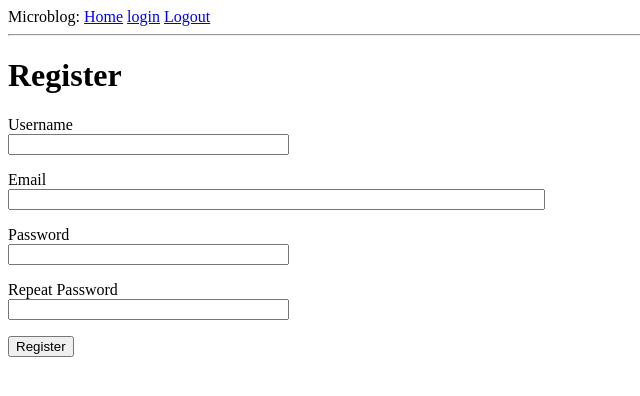
After one commit to viktorChekhovoi/flask_website, a Flask app: page /registration in a window 1280 px wide. The commit adds this page. Shown: the top 396 px of the page, without its empty margins (0-640 px from the left). Run offline with Flask 2, Linux system fonts and the light colour scheme.

Commit message:
login now works

```diff
--- a/flaskey/firstapp/__init__.py
+++ b/flaskey/firstapp/__init__.py
@@ -2,11 +2,12 @@ from flask import Flask
 from config import Config
 from flask_sqlalchemy import SQLAlchemy
 from flask_migrate import Migrate
-
+from flask_login import LoginManager
 
 app = Flask(__name__)
 app.config.from_object(Config)
 db = SQLAlchemy(app)
 migrate = Migrate(app, db)
-
+login = LoginManager(app)
+login.login_view = 'login'
 from firstapp import routes, models
--- a/flaskey/firstapp/login_form.py
+++ b/flaskey/firstapp/login_form.py
@@ -1,9 +1,29 @@
 from flask_wtf import FlaskForm
 from wtforms import StringField, PasswordField, BooleanField, SubmitField
-from wtforms.validators import DataRequired
+from wtforms.validators import DataRequired, ValidationError, Email, EqualTo
+from firstapp.models import User
 
 class Login_Form(FlaskForm):
     username = StringField('username', validators = [DataRequired()])
     password = PasswordField('password', validators = [DataRequired()])
     remember_me = BooleanField('remember me')
     sign_in = SubmitField('sign in')
+
+
+class Registration_Form(FlaskForm):
+    username = StringField('Username', validators=[DataRequired()])
+    email = StringField('Email', validators=[DataRequired(), Email()])
+    password = PasswordField('Password', validators=[DataRequired()])
+    password2 = PasswordField(
+        'Repeat Password', validators=[DataRequired(), EqualTo('password')])
+    submit = SubmitField('Register')
+
+    def validate_username(self, username):
+        user = User.query.filter_by(username=username.data).first()
+        if user is not None:
+            raise ValidationError('Please use a different username.')
+
+    def validate_email(self, email):
+        user = User.query.filter_by(email=email.data).first()
+        if user is not None:
+            raise ValidationError('Please use a different email address.')
--- a/flaskey/firstapp/routes.py
+++ b/flaskey/firstapp/routes.py
@@ -1,11 +1,14 @@
-from firstapp import app
-from flask import render_template, redirect, flash, url_for
-from firstapp.login_form import Login_Form
+from firstapp import app, db
+from flask import render_template, redirect, flash, url_for, request
+from firstapp.login_form import Login_Form, Registration_Form
 import requests
 import json
-
+from flask_login import current_user, login_user, logout_user, login_required
+from firstapp.models import User
+from werkzeug.urls import url_parse
 @app.route('/')
 @app.route('/index')
+@login_required
 def index():
     url = "https://api.github.com/users/victorChekhovoy/events"
     r = requests.get(url)
@@ -15,15 +18,45 @@ def index():
         if a['type'] == 'PushEvent':
             last = a
             break
-    username = 'pictor'
-    return render_template('index.html', user=username, date = last['created_at'])
+
+    return render_template('index.html', date = last['created_at'])
 
 
 @app.route('/login', methods = ['GET', 'POST'])
 def login():
+    if current_user.is_authenticated:
+        return redirect(url_for('index'))
+
     form = Login_Form()
     if form.validate_on_submit():
-        flash('Login requested for user {}, remember_me = {}'.format(
-            form.username.data, form.remember_me.data))
+        user = User.query.filter_by(username = form.username.data).first()
+        if user is None or not user.check_password(form.password.data):
+            flash('invalid username or password')
+            return redirect(url_for('login'))
+
+        login_user(user, remember = form.remember_me.data)
+        next_page = request.args.get('next')
+        if not next_page or url_parse(next_page).netloc != '':
+            next_page = url_for('index')
+        return redirect(next_page)
+
+    return render_template('login.html',title = 'sign in',  login_form = form)
+
+@app.route('/logout')
+def logout():
+    logout_user()
+    return redirect(url_for('index'))
+
+@app.route('/registration', methods=['GET', 'POST'])
+def register():
+    if current_user.is_authenticated:
         return redirect(url_for('index'))
-    return render_template('login.html',title = 'sign in',  login_form = form)
+    form = Registration_Form()
+    if form.validate_on_submit():
+        user = User(username = form.username.data, email = form.email.data)
+        user.set_password(form.password.data)
+        db.session.add(user)
+        db.session.commit()
+        flash('Congratulations, you are now a registered user!')
+        return redirect(url_for('login'))
+    return render_template('registration.html', form = form)
--- a/flaskey/firstapp/templates/base.html
+++ b/flaskey/firstapp/templates/base.html
@@ -8,7 +8,9 @@
     </head>
     <body>
 	    <div>Microblog: <a href = {{ url_for('index') }}>Home</a>
-		    <a href = {{ url_for('login') }}>login</a></div>
+		    	    <a href = {{ url_for('login') }}>login</a>
+			    <a href = {{ url_for('logout') }}>Logout</a>
+	    </div>
         <hr>
 	{% with messages = get_flashed_messages() %}
         {% if messages %}
--- a/flaskey/firstapp/templates/index.html
+++ b/flaskey/firstapp/templates/index.html
@@ -1,5 +1,6 @@
 {% extends "base.html" %}
 
 {% block content%}
-        <h1>Henlo, {{ date }} !</h1>
+        <h1>Henlo, {{ current_user.username }}</h1?
+	<div><p>Your last commit was at <b>{{ date }}</b></p></div>
 {% endblock %}
--- a/flaskey/firstapp/templates/login.html
+++ b/flaskey/firstapp/templates/login.html
@@ -21,4 +21,5 @@
         <p>{{ login_form.remember_me() }} {{ login_form.remember_me.label }}</p>
         <p>{{ login_form.sign_in() }}</p>
     </form>
+    <p>New User? <a href="{{ url_for('register') }}">Click to Register!</a></p>
 {% endblock %}
--- /dev/null
+++ b/flaskey/firstapp/templates/registration.html
@@ -0,0 +1,37 @@
+{% extends "base.html" %}
+
+{% block content %}
+    <h1>Register</h1>
+    <form action="" method="post">
+        {{ form.hidden_tag() }}
+        <p>
+            {{ form.username.label }}<br>
+            {{ form.username(size=32) }}<br>
+            {% for error in form.username.errors %}
+            <span style="color: red;">[{{ error }}]</span>
+            {% endfor %}
+        </p>
+        <p>
+            {{ form.email.label }}<br>
+            {{ form.email(size=64) }}<br>
+            {% for error in form.email.errors %}
+            <span style="color: red;">[{{ error }}]</span>
+            {% endfor %}
+        </p>
+        <p>
+            {{ form.password.label }}<br>
+            {{ form.password(size=32) }}<br>
+            {% for error in form.password.errors %}
+            <span style="color: red;">[{{ error }}]</span>
+            {% endfor %}
+        </p>
+        <p>
+            {{ form.password2.label }}<br>
+            {{ form.password2(size=32) }}<br>
+            {% for error in form.password2.errors %}
+            <span style="color: red;">[{{ error }}]</span>
+            {% endfor %}
+        </p>
+        <p>{{ form.submit() }}</p>
+    </form>
+{% endblock %}
```
Also changed, not shown: flaskey/firstapp/models.py (+13 -1 lines), flaskey/app.db, 1 other file.
